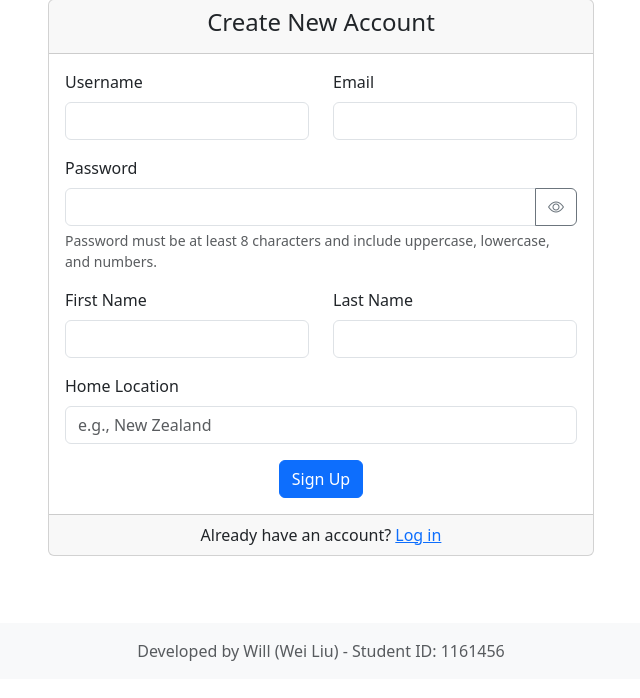
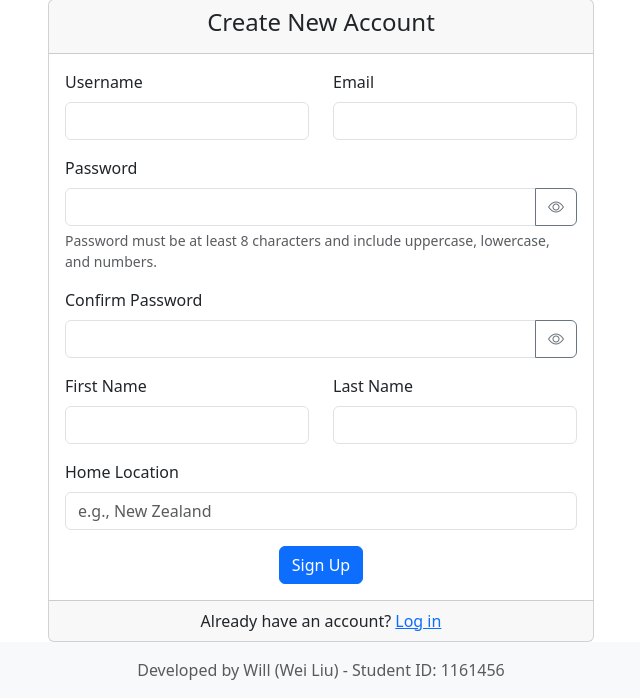
Before and after one commit to Wei-Liu-1161456/LCC_Issue_Tracker, a Flask app: page /signup in a window 1280 px wide. Shown: the part 121-819 px from the top of the page, without its empty margins (319-959 px from the left). Before the commit the page ends 782 px from the top, so only its background shows below. Run offline with Flask 3, Linux system fonts and the light colour scheme; some libraries are stand-ins or nearby versions.

Commit message:
All functions completed

```diff
--- a/loginapp/templates/issues/list.html
+++ b/loginapp/templates/issues/list.html
@@ -100,7 +100,7 @@
                                     </td>
                                     <td class="text-nowrap">{{ issue.created_at.strftime('%Y-%m-%d %H:%M') }}</td>
                                     <td>
-                                        <span class="badge rounded-pill bg-info">
+                                        <span class="badge rounded-pill bg-secondary opacity-50">
                                             {{ issue.comment_count }} <i class="bi bi-chat-dots"></i>
                                         </span>
                                     </td>
--- a/loginapp/templates/signup.html
+++ b/loginapp/templates/signup.html
@@ -32,9 +32,7 @@
                             <label for="password" class="form-label">Password</label>
                             <div class="input-group">
                                 <input type="password" class="form-control{% if errors.password %} is-invalid{% endif %}"
-                                       id="password" name="password"
-                                       value="{{ password if password and errors }}"
-                                       required>
+                                       id="password" name="password" required>
                                 <button class="btn btn-outline-secondary" type="button" id="togglePassword">
                                     <i class="bi bi-eye"></i>
                                 </button>
@@ -44,6 +42,19 @@
                             </div>
                             <div class="form-text">
                                 Password must be at least 8 characters and include uppercase, lowercase, and numbers.
+                            </div>
+                        </div>
+                        <div class="mb-3">
+                            <label for="confirm_password" class="form-label">Confirm Password</label>
+                            <div class="input-group">
+                                <input type="password" class="form-control{% if errors.confirm_password %} is-invalid{% endif %}"
+                                       id="confirm_password" name="confirm_password" required>
+                                <button class="btn btn-outline-secondary" type="button" id="toggleConfirmPassword">
+                                    <i class="bi bi-eye"></i>
+                                </button>
+                                {% if errors.confirm_password %}
+                                <div class="invalid-feedback">{{ errors.confirm_password }}</div>
+                                {% endif %}
                             </div>
                         </div>
                         <div class="row">
@@ -82,16 +93,42 @@
     </div>
 </div>
 
-{# Add this before the closing body tag #}
 <script>
-    const togglePassword = document.querySelector('#togglePassword');
-    const password = document.querySelector('#password');
+    // Password visibility toggle function
+    function setupPasswordToggle(inputId, toggleId) {
+        const toggleBtn = document.querySelector(toggleId);
+        const passwordInput = document.querySelector(inputId);
 
-    togglePassword.addEventListener('click', function (e) {
-        const type = password.getAttribute('type') === 'password' ? 'text' : 'password';
-        password.setAttribute('type', type);
-        this.querySelector('i').classList.toggle('bi-eye');
-        this.querySelector('i').classList.toggle('bi-eye-slash');
+        toggleBtn.addEventListener('click', function() {
+            const type = passwordInput.getAttribute('type') === 'password' ? 'text' : 'password';
+            passwordInput.setAttribute('type', type);
+            this.querySelector('i').classList.toggle('bi-eye');
+            this.querySelector('i').classList.toggle('bi-eye-slash');
+        });
+    }
+
+    // Setup password toggles
+    setupPasswordToggle('#password', '#togglePassword');
+    setupPasswordToggle('#confirm_password', '#toggleConfirmPassword');
+
+    // Form validation
+    document.querySelector('form').addEventListener('submit', function(e) {
+        const password = document.getElementById('password').value;
+        const confirmPassword = document.getElementById('confirm_password').value;
+
+        if (password !== confirmPassword) {
+            e.preventDefault();
+            const confirmInput = document.getElementById('confirm_password');
+            confirmInput.classList.add('is-invalid');
+            confirmInput.setCustomValidity('Passwords do not match');
+            confirmInput.reportValidity();
+        }
+    });
+
+    // Clear custom validity on input
+    document.getElementById('confirm_password').addEventListener('input', function() {
+        this.setCustomValidity('');
+        this.classList.remove('is-invalid');
     });
 </script>
 {% endblock %}
--- a/loginapp/user.py
+++ b/loginapp/user.py
@@ -107,33 +107,21 @@ def login():
 
 @app.route('/signup', methods=['GET', 'POST'])
 def signup():
-    """Sign up endpoint.
-
-    Methods:
-    - get: Shows the sign up form.
-    - post: Processes the sign up form submission.
-    """
-    # Initialize empty errors dict
-    errors = {}
-    # Initialize form data variables
-    form_data = {
-        'username': '',
-        'email': '',
-        'first_name': '',
-        'last_name': '',
-        'location': ''
-    }
-
+    """Sign up page endpoint."""
     if request.method == 'POST':
         # Get form data
         form_data = {
-            'username': request.form['username'],
-            'email': request.form['email'],
-            'password': request.form['password'],
-            'first_name': request.form['first_name'],
-            'last_name': request.form['last_name'],
-            'location': request.form['location']
+            'username': request.form.get('username', '').strip(),
+            'password': request.form.get('password', ''),
+            'confirm_password': request.form.get('confirm_password', ''),
+            'email': request.form.get('email', '').strip(),
+            'first_name': request.form.get('first_name', '').strip(),
+            'last_name': request.form.get('last_name', '').strip(),
+            'location': request.form.get('location', '').strip()
         }
+
+        # Validate input
+        errors = {}
 
         # Validate username
         if not re.match(r'^[A-Za-z0-9_-]{3,20}$', form_data['username']):
@@ -157,44 +145,57 @@ def signup():
         if not form_data['location'].strip():
             errors['location'] = 'Location is required'
 
-        # Check if username already exists
-        with db.get_cursor() as cursor:
-            # Check username
-            cursor.execute('SELECT * FROM users WHERE username = %s', (form_data['username'],))
-            if cursor.fetchone():
-                errors['username'] = 'Username already exists'
+        # Validate password match
+        if form_data['password'] != form_data['confirm_password']:
+            errors['confirm_password'] = 'Passwords do not match'
 
-            # Check email
-            cursor.execute('SELECT * FROM users WHERE email = %s', (form_data['email'],))
-            if cursor.fetchone():
-                errors['email'] = 'Email already registered'
+        if not errors:
+            try:
+                with db.get_cursor() as cursor:
+                    # Check if username already exists
+                    cursor.execute('SELECT * FROM users WHERE username = %s',
+                                 (form_data['username'],))
+                    if cursor.fetchone():
+                        errors['username'] = 'Username already exists'
+                        return render_template('signup.html', errors=errors, **form_data)
 
-            # If no errors, create the account
-            if not errors:
-                # Hash the password
-                hashed_password = flask_bcrypt.generate_password_hash(form_data['password'])
+                    # Check if email already exists
+                    cursor.execute('SELECT * FROM users WHERE email = %s',
+                                 (form_data['email'],))
+                    if cursor.fetchone():
+                        errors['email'] = 'Email already registered'
+                        return render_template('signup.html', errors=errors, **form_data)
 
-                # Store new user in database
-                cursor.execute(
-                    'INSERT INTO users (username, password_hash, email, role, first_name, last_name, location, status) VALUES (%s, %s, %s, %s, %s, %s, %s, %s)',
-                    (form_data['username'], hashed_password, form_data['email'], DEFAULT_USER_ROLE,
-                     form_data['first_name'], form_data['last_name'], form_data['location'], 'active')
-                )
-                db.get_db().commit()
+                    # Hash password
+                    hashed_password = flask_bcrypt.generate_password_hash(form_data['password'])
 
-                # Store registration data in session for auto-fill login
-                session['registration_data'] = {
-                    'username': form_data['username'],
-                    'password': form_data['password'],
-                    'show_welcome': True
-                }
+                    # Create new user
+                    cursor.execute('''
+                        INSERT INTO users (username, password_hash, email, first_name,
+                                        last_name, location, role, status)
+                        VALUES (%s, %s, %s, %s, %s, %s, %s, %s)
+                    ''', (form_data['username'], hashed_password, form_data['email'],
+                          form_data['first_name'], form_data['last_name'],
+                          form_data['location'], 'visitor', 'active'))
+                    db.get_db().commit()
 
-                # Use success category for success messages
-                flash('Account created successfully! Please log in with your credentials.', 'success')
-                return redirect(url_for('login'))
+                    # Store registration data in session for auto-fill login
+                    session['registration_data'] = {
+                        'username': form_data['username'],
+                        'password': form_data['password'],
+                        'show_welcome': True
+                    }
 
-    # GET request or form validation failed - show form
-    return render_template('signup.html', errors=errors, **form_data)
+                    flash('Account created successfully! Please log in with your credentials.', 'success')
+                    return redirect(url_for('login'))
+            except Exception as e:
+                flash('Failed to create account', 'danger')
+                return render_template('signup.html', errors=errors, **form_data)
+
+        return render_template('signup.html', errors=errors, **form_data)
+
+    # GET request - show empty form
+    return render_template('signup.html', errors={})
 
 @app.route('/profile', methods=['GET', 'POST'])
 def profile():
```
Also changed, not shown: loginapp/templates/login.html (+5 -2 lines), 1 other file.
